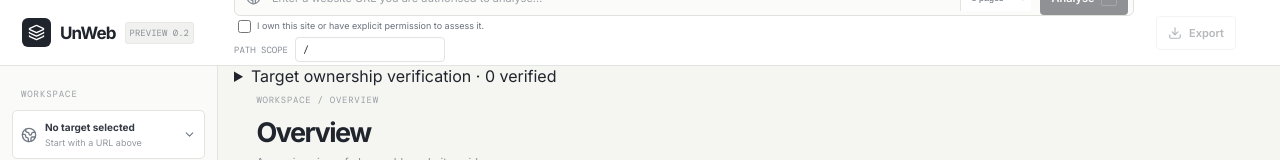
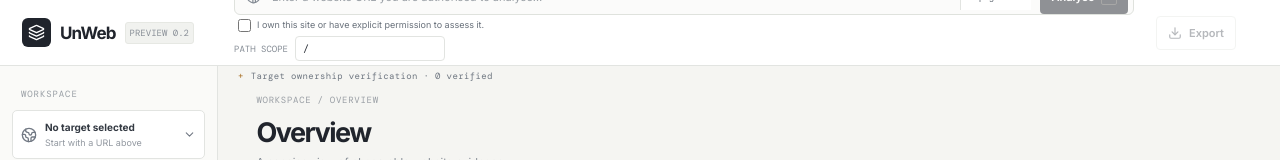
Before and after one commit to iaintsurya/UnWeb, a React (Vite) app in the folder frontend/: page / in a window 1280 px wide. Shown: the top 160 px of the page. Built offline with nearby package versions, Linux system fonts and the light colour scheme; no server answers.

Commit message:
Style DNS target authorization controls

```diff
--- a/frontend/src/styles.css
+++ b/frontend/src/styles.css
@@ -60,3 +60,21 @@
 .scope-control input{width:150px;min-width:0;padding:5px 7px;border:1px solid var(--line);border-radius:4px;background:#fff;color:#252a32;font:10px var(--mono);outline:0}
 .scope-control input:focus{border-color:#b58b50;box-shadow:0 0 0 2px #a66b1e12}
 @media(max-width:720px){.scope-control{white-space:normal}.scope-control input{flex:1;width:auto}}
+
+
+.target-authorization{width:100%;font-size:10px;color:#626b75}
+.target-authorization summary{cursor:pointer;list-style:none;padding:5px 4px;color:#6e7680;font:9px var(--mono);letter-spacing:.04em}
+.target-authorization summary::-webkit-details-marker{display:none}
+.target-authorization summary:before{content:"+";display:inline-block;margin-right:7px;color:#a66b1e}
+.target-authorization[open] summary:before{content:"−"}
+.target-auth-content{display:flex;flex-direction:column;gap:9px;padding:10px 12px;border:1px solid var(--line);border-radius:6px;background:#fbfbf9}
+.target-auth-content>p{margin:0;color:#7a828c;font-size:10px;line-height:1.5}
+.target-auth-fields,.target-auth-select{display:flex;align-items:flex-end;gap:8px;flex-wrap:wrap}
+.target-auth-fields label,.target-auth-select label{display:flex;flex:1;min-width:110px;flex-direction:column;gap:4px;color:#858c95;font:9px var(--mono)}
+.target-auth-fields input,.target-auth-select select{width:100%;min-width:0;border:1px solid var(--line);border-radius:4px;padding:7px 8px;background:#fff;color:#343b44;font:10px Inter,sans-serif}
+.target-auth-fields button,.target-auth-select button,.dns-challenge button{white-space:nowrap}
+.dns-challenge{display:flex;flex-direction:column;gap:5px;padding:10px;border:1px dashed #c9cfc7;border-radius:5px;background:#fff}
+.dns-challenge b{font-size:10px;color:#343b44}
+.dns-challenge small{font-size:9px;color:#858c95}
+.dns-challenge code{display:block;overflow-wrap:anywhere;padding:7px;border-radius:4px;background:#f1f2ef;color:#424a54;font:10px var(--mono)}
+@media(max-width:720px){.target-auth-fields,.target-auth-select{align-items:stretch;flex-direction:column}.target-auth-fields label,.target-auth-select label{width:100%}}
```
